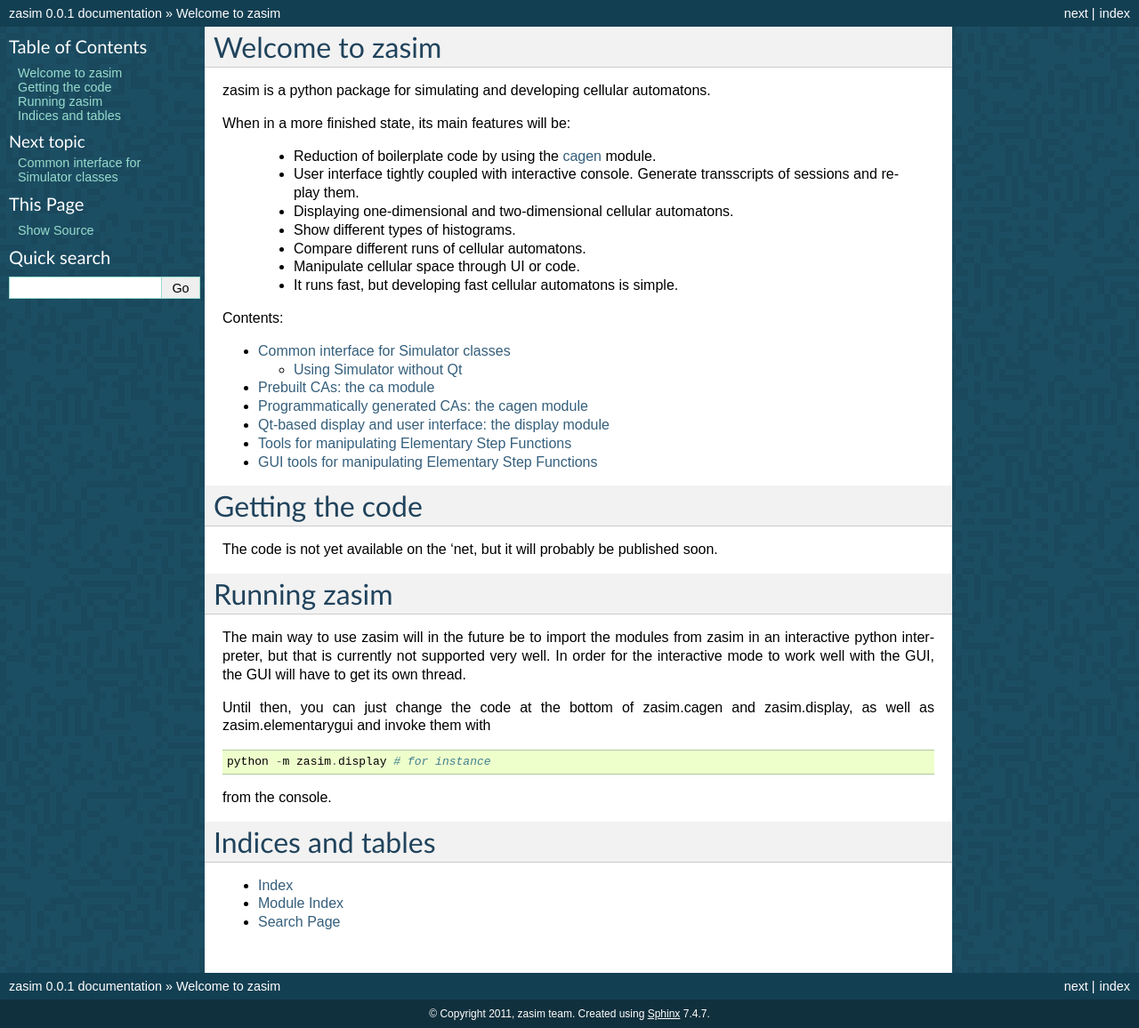
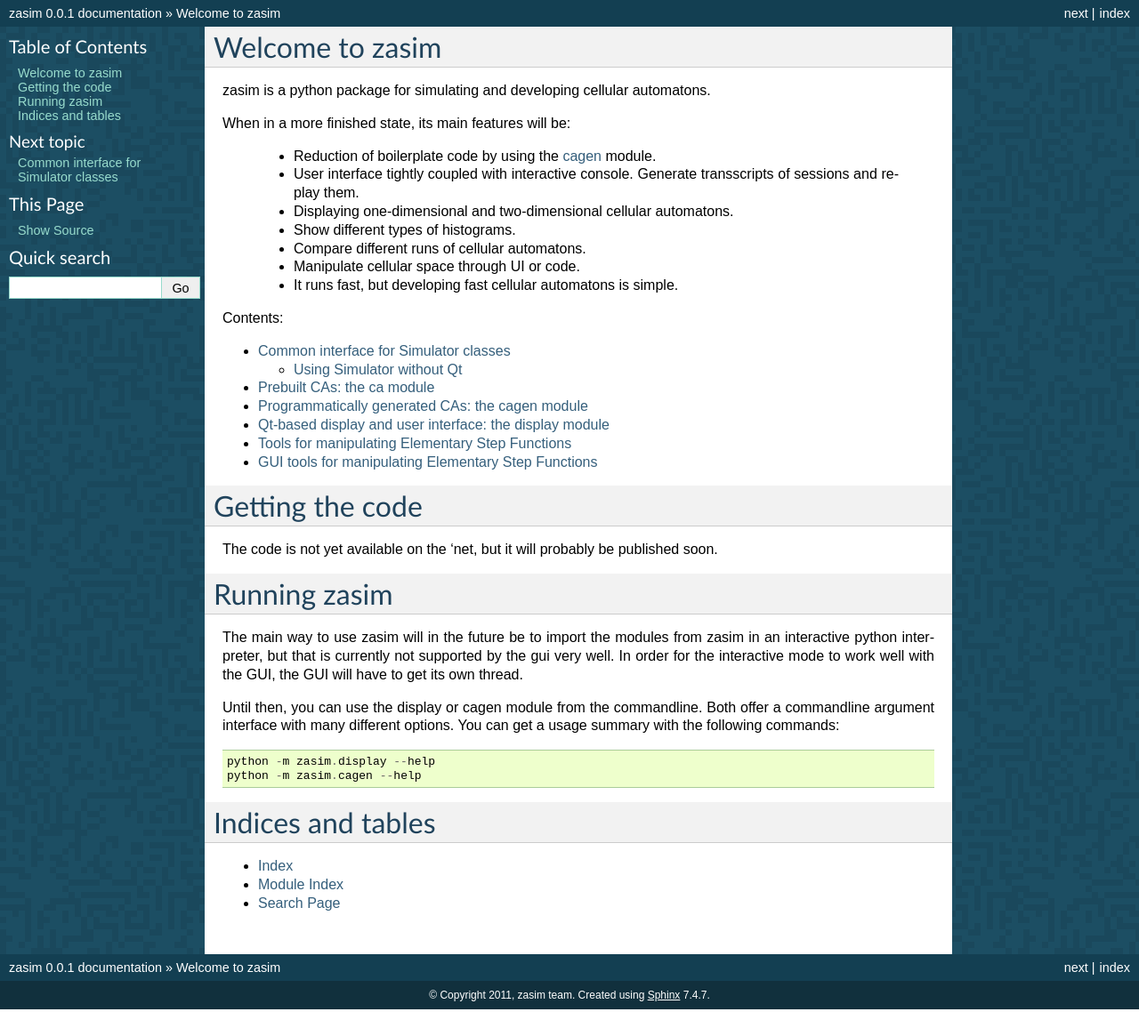
Before and after one commit to timo/zasim, a Sphinx documentation site: the page built from docs/index.rst, in a window 1280 px wide. Shown: the whole page at 89% size. Built offline with Sphinx 7.4.7, drawn with Linux system fonts in a browser that asks for light colours; formulas are drawn with MathJax 3; after the commit the page ends 1135 px from its top, so only the background shows below that.

Commit message:
mention the new argument parsers in the docs.

```diff
--- a/docs/index.rst
+++ b/docs/index.rst
@@ -35,18 +35,18 @@ Running zasim
 =============
 
 The main way to use zasim will in the future be to import the modules from
-zasim in an interactive python interpreter, but that is currently not supported
-very well. In order for the interactive mode to work well with the GUI, the GUI
-will have to get its own thread.
+zasim in an interactive python interpreter, but that is currently not
+supported by the gui very well. In order for the interactive mode to work
+well with the GUI, the GUI will have to get its own thread.
 
-Until then, you can just change the code at the bottom of zasim.cagen and
-zasim.display, as well as zasim.elementarygui and invoke them with
+Until then, you can use the display or cagen module from the commandline.
+Both offer a commandline argument interface with many different options.
+You can get a usage summary with the following commands:
 
 ::
 
-    python -m zasim.display # for instance
-
-from the console.
+    python -m zasim.display --help
+    python -m zasim.cagen --help
 
 Indices and tables
 ==================
```
